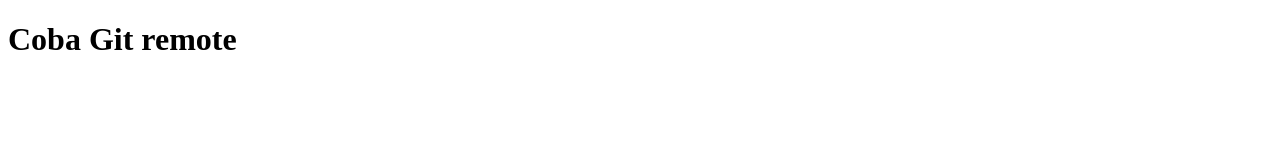
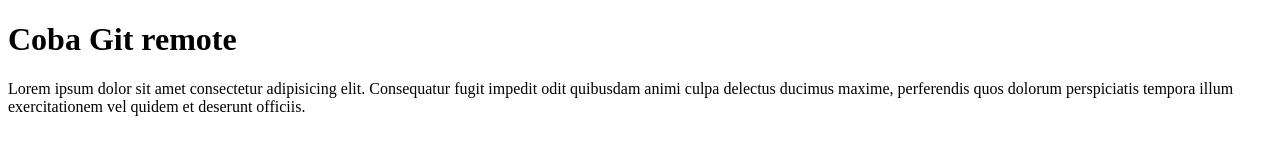
Before and after one commit to carldump/remote-trial-3, a plain HTML site: page index.html in a window 1280 px wide. Drawn offline with Linux system fonts and the light colour scheme.

Commit message:
menambahkan paragraf

```diff
--- a/index.html
+++ b/index.html
@@ -8,5 +8,8 @@
 </head>
 <body>
     <h1>Coba Git remote</h1>
+    <p>
+        Lorem ipsum dolor sit amet consectetur adipisicing elit. Consequatur fugit impedit odit quibusdam animi culpa delectus ducimus maxime, perferendis quos dolorum perspiciatis tempora illum exercitationem vel quidem et deserunt officiis.
+    </p>
 </body>
 </html>
```
